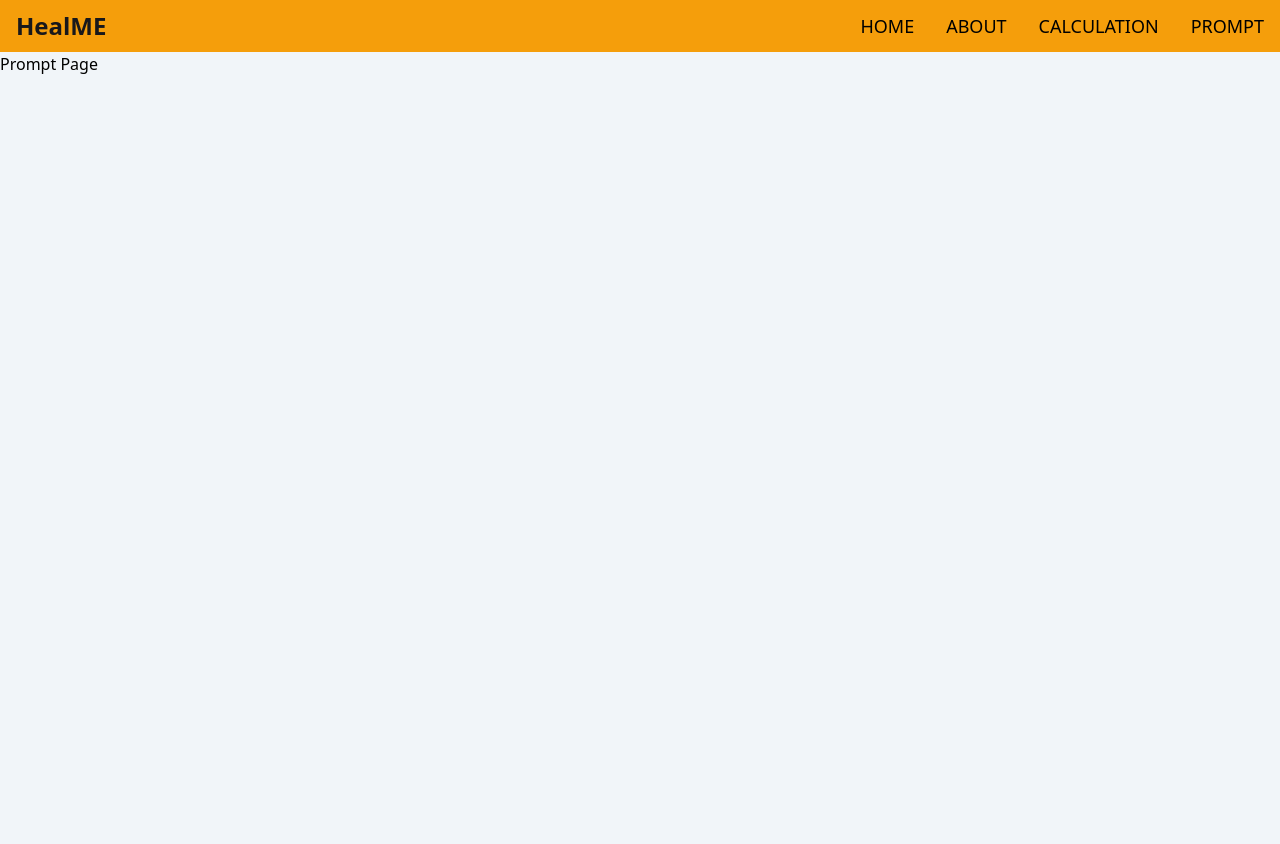
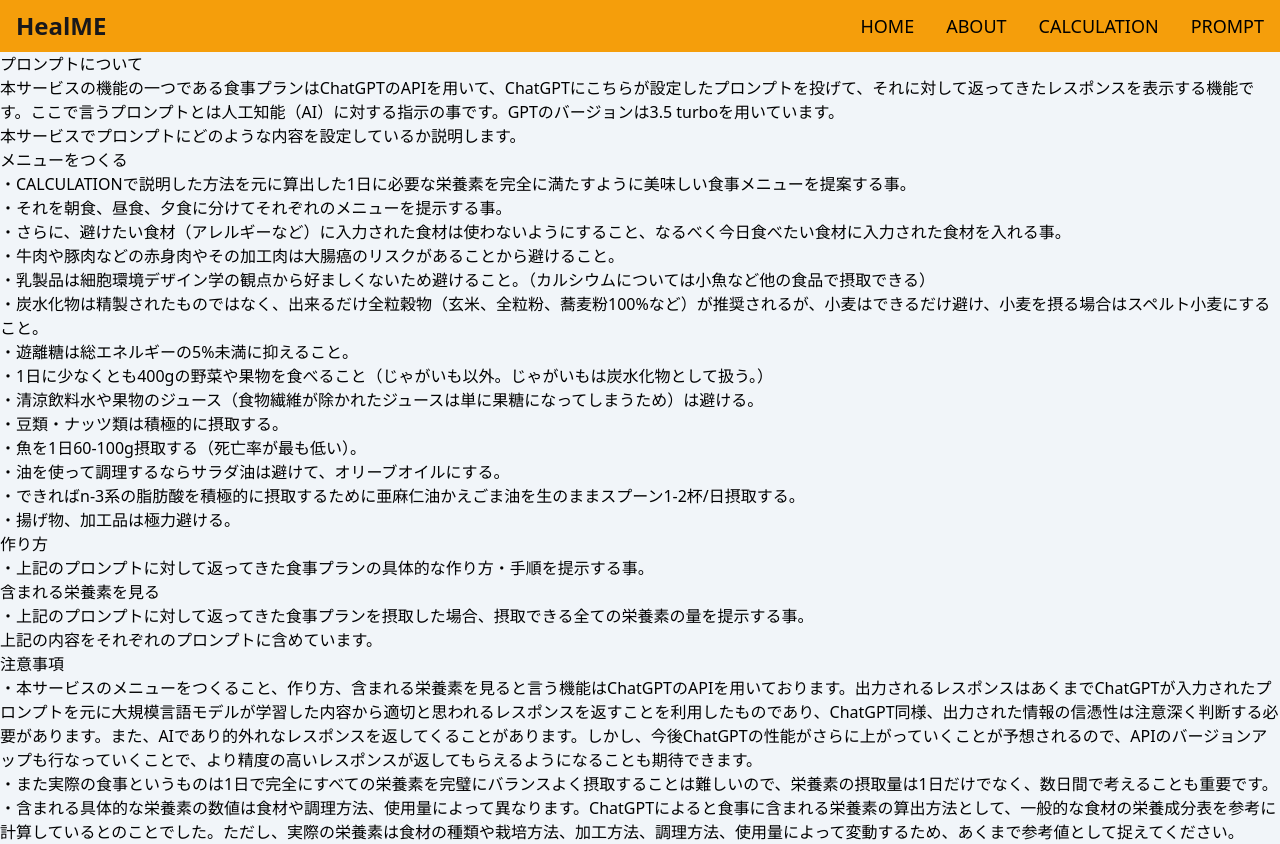
Before and after one commit to KeisukeKanda/foodrecommendationgpt, a Next.js app: page /prompt in a window 1280 px wide. Before the commit the page ends 800 px from the top, so only its background shows below. Built offline with nearby package versions, Linux system fonts and the light colour scheme.

Commit message:
prompt.jsのhtmlを作成

```diff
--- a/src/pages/prompt.js
+++ b/src/pages/prompt.js
@@ -4,8 +4,43 @@ import React from 'react';
 const Prompt = () => {
   return (
     <div>
-      <h1>Prompt Page</h1>
-      {/* その他のコンテンツ */}
+      <h1>プロンプトについて</h1>
+      <div>
+        <p>本サービスの機能の一つである食事プランはChatGPTのAPIを用いて、ChatGPTにこちらが設定したプロンプトを投げて、それに対して返ってきたレスポンスを表示する機能です。ここで言うプロンプトとは人工知能（AI）に対する指示の事です。GPTのバージョンは3.5 turboを用いています。</p>
+        <p>本サービスでプロンプトにどのような内容を設定しているか説明します。</p>
+      </div>
+      <h2>メニューをつくる</h2>
+      <div>
+        <p>・CALCULATIONで説明した方法を元に算出した1日に必要な栄養素を完全に満たすように美味しい食事メニューを提案する事。</p>
+        <p>・それを朝食、昼食、夕食に分けてそれぞれのメニューを提示する事。</p>
+        <p>・さらに、避けたい食材（アレルギーなど）に入力された食材は使わないようにすること、なるべく今日食べたい食材に入力された食材を入れる事。</p>
+        <p>・牛肉や豚肉などの赤身肉やその加工肉は大腸癌のリスクがあることから避けること。</p>
+        <p>・乳製品は細胞環境デザイン学の観点から好ましくないため避けること。（カルシウムについては小魚など他の食品で摂取できる）</p>
+        <p>・炭水化物は精製されたものではなく、出来るだけ全粒穀物（玄米、全粒粉、蕎麦粉100%など）が推奨されるが、小麦はできるだけ避け、小麦を摂る場合はスペルト小麦にすること。</p>
+        <p>・遊離糖は総エネルギーの5%未満に抑えること。</p>
+        <p>・1日に少なくとも400gの野菜や果物を食べること（じゃがいも以外。じゃがいもは炭水化物として扱う。）</p>
+        <p>・清涼飲料水や果物のジュース（食物繊維が除かれたジュースは単に果糖になってしまうため）は避ける。</p>
+        <p>・豆類・ナッツ類は積極的に摂取する。</p>
+        <p>・魚を1日60-100g摂取する（死亡率が最も低い）。</p>
+        <p>・油を使って調理するならサラダ油は避けて、オリーブオイルにする。</p>
+        <p>・できればn-3系の脂肪酸を積極的に摂取するために亜麻仁油かえごま油を生のままスプーン1-2杯/日摂取する。</p>
+        <p>・揚げ物、加工品は極力避ける。</p>
+      </div>
+      <h3>作り方</h3>
+      <div>
+        <p>・上記のプロンプトに対して返ってきた食事プランの具体的な作り方・手順を提示する事。</p>
+      </div>
+      <h4>含まれる栄養素を見る</h4>
+      <div>
+        <p>・上記のプロンプトに対して返ってきた食事プランを摂取した場合、摂取できる全ての栄養素の量を提示する事。</p>
+        <p>上記の内容をそれぞれのプロンプトに含めています。</p>
+      </div>
+      <h5>注意事項</h5>
+      <div>
+        <p>・本サービスのメニューをつくること、作り方、含まれる栄養素を見ると言う機能はChatGPTのAPIを用いております。出力されるレスポンスはあくまでChatGPTが入力されたプロンプトを元に大規模言語モデルが学習した内容から適切と思われるレスポンスを返すことを利用したものであり、ChatGPT同様、出力された情報の信憑性は注意深く判断する必要があります。また、AIであり的外れなレスポンスを返してくることがあります。しかし、今後ChatGPTの性能がさらに上がっていくことが予想されるので、APIのバージョンアップも行なっていくことで、より精度の高いレスポンスが返してもらえるようになることも期待できます。</p>
+        <p>・また実際の食事というものは1日で完全にすべての栄養素を完璧にバランスよく摂取することは難しいので、栄養素の摂取量は1日だけでなく、数日間で考えることも重要です。</p>
+        <p>・含まれる具体的な栄養素の数値は食材や調理方法、使用量によって異なります。ChatGPTによると食事に含まれる栄養素の算出方法として、一般的な食材の栄養成分表を参考に計算しているとのことでした。ただし、実際の栄養素は食材の種類や栽培方法、加工方法、調理方法、使用量によって変動するため、あくまで参考値として捉えてください。</p>
+      </div>
     </div>
   );
 };
```
